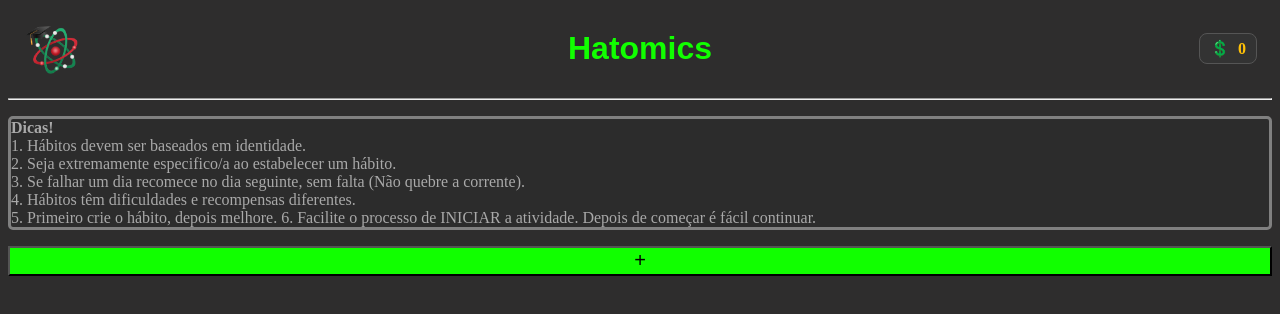
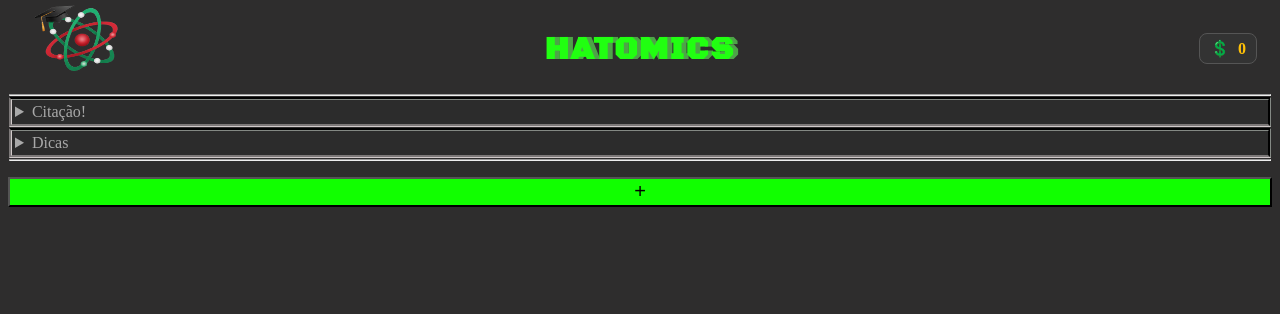
Before and after one commit to Geovanagrc/Hatomics, a plain HTML site: page index.html in a window 1280 px wide. Drawn offline with Linux system fonts and the light colour scheme.

Commit message:
Citação e alteração de design

```diff
--- a/index.html
+++ b/index.html
@@ -5,7 +5,9 @@
     <meta name="viewport" content="width=device-width, initial-scale=1.0">
     <title>Hatomics V1</title>
     <link rel="stylesheet" href="style.css">
-
+    <link rel="preconnect" href="https://fonts.googleapis.com"> <!--Importando fonte do Black Ops One-->
+    <link rel="preconnect" href="https://fonts.gstatic.com" crossorigin>
+    <link href="https://fonts.googleapis.com/css2?family=Black+Ops+One&display=swap" rel="stylesheet">
 </head>
 
 <body>
@@ -32,14 +34,29 @@
         <button type="submit" id="salvarNovoHabito">Salvar</button>
     </form>
 
-    <p class="dica">
-        <strong>Dicas!</strong><br>1. Hábitos devem ser baseados em identidade.<br>
-        2. Seja extremamente especifico/a ao estabelecer um hábito.<br>
-        3. Se falhar um dia recomece no dia seguinte, sem falta (Não quebre a corrente).<br>
+    <div class = "citacao">
+        <details><!--Lista expansível-->
+            <summary>Citação!</summary>
+            "Quando nada parece dar certo, verei o cortador de pedras martelando sua rocha talvez 100 vezes,
+            sem que uma única rachadura apareça. Mas na centésima primeira martelada a pedra se abre em duas,
+            e eu sei que não foi aquela que conseguiu isso, mas todas as outras que vieram antes."
+            <strong>[Jacob Riis (Hábitos Atômicos - James Clear)]</strong>
+        </details>
+    </div>
+
+    <div class="dica">
+        <details>
+            <summary>Dicas</summary>
+        1. Baseie seus objetivos no <strong>ser</strong> e não no <strong>ter</strong>.<br>
+        2. Seja extremamente específico/a ao estabelecer um hábito.<br>
+        3. Faça o possível para não quebrar a corrente, mas se quebrar recomece no dia seguinte. Nunca falhe duas vezes seguidas.<br>
         4. Hábitos têm dificuldades e recompensas diferentes.<br>
-        5. Primeiro crie o hábito, depois melhore.
-        6. Facilite o processo de INICIAR a atividade. Depois de começar é fácil continuar.
-    </p>
+        5. Primeiro crie o hábito, depois melhore.<br>
+        6. Facilite o processo de INICIAR a atividade. Depois de começar é fácil continuar.<br>
+        7. Torne os maus hábitos insatisfatórios e difíceis/impossíveis de serem realizados.
+        </details>
+    </div>
+    <hr>
 
     <main>
         <ul id="listaMae">
--- a/style.css
+++ b/style.css
@@ -4,9 +4,12 @@ body{
 
 }
 h1{
-    color: rgb(17, 255, 0);
-    font-family:fantasy;
+    color: rgb(33, 255, 17);
+    font-family:'black ops one',system-ui;
     text-align: center;
+    text-transform: uppercase;
+    letter-spacing: 2px;
+    text-shadow: 5px 0 rgba(92, 213, 84, 0.7);
 }
 ul{
     list-style-type:none;
@@ -19,18 +22,24 @@ input[type="checkbox"]{
 header{
     position: relative;
     padding: 1px;
+    margin: 0px;
+}
+hr{
+    margin: 1px;
 }
 header img{
     position: absolute;
     left: 5px;
-    height: 80px;
-    width: 80px;
+    bottom: 1px;
+    height: 110px;
+    width: 130px;
 }
 form{
     display:grid ;
     background-color: green;
     padding: 5px;
     overflow:scroll;
+    color: whitesmoke;
 }
 li{
     display: flex;
@@ -85,11 +94,41 @@ button[class ='btn-new']:hover{
     display: none;
 }
 .dica{
+    cursor:pointer;
     background-color: #2c2c2c;
-    border-radius: 5px;
-    border-style:solid;
+    border-style:groove;
+    border-width: 3px;
     color:darkgray;
-    border-color: gray;
+    border-color: rgb(51, 53, 51);
+    padding: 3px;
+    margin: 1px;
+    border-left-color:#d1caca;
+    border-bottom-color:#d1caca;
+
+}
+.dica summary{
+    cursor: pointer;
+}
+.dica summary:hover{
+    color:rgb(17, 255, 0);
+}
+
+.citacao{
+    background-color: #2c2c2c;
+    border-style:groove;
+    border-width: 3px;
+    color:darkgray;
+    border-color: rgb(51, 53, 51);
+    padding: 3px;
+    margin: 1px;
+    border-left-color:#d1caca;
+    border-bottom-color:#d1caca;
+}
+.citacao summary{
+    cursor: pointer;
+}
+.citacao summary:hover{
+    color:rgb(17, 255, 0);
 }
 .streak-span {
     /* Tira da linha e flutua */
```
